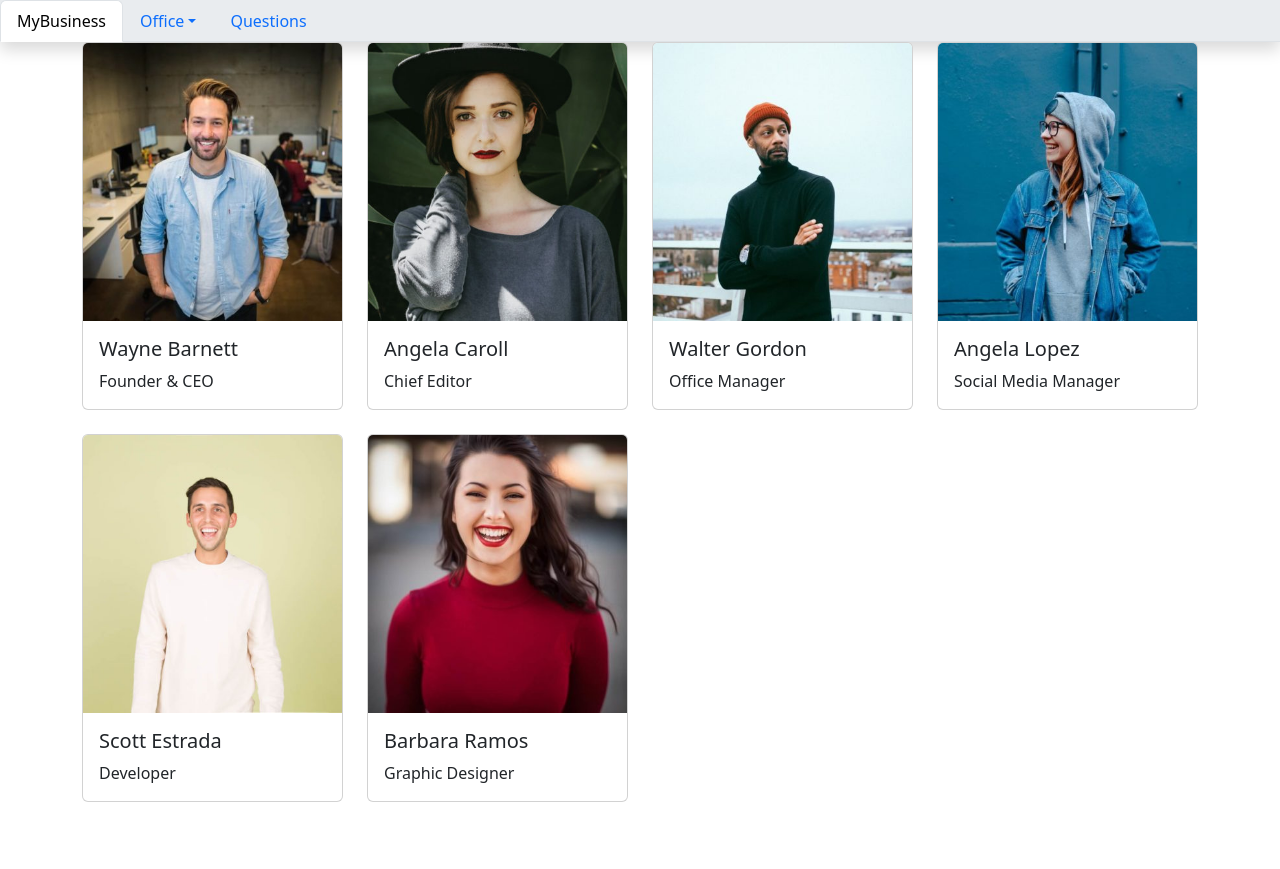
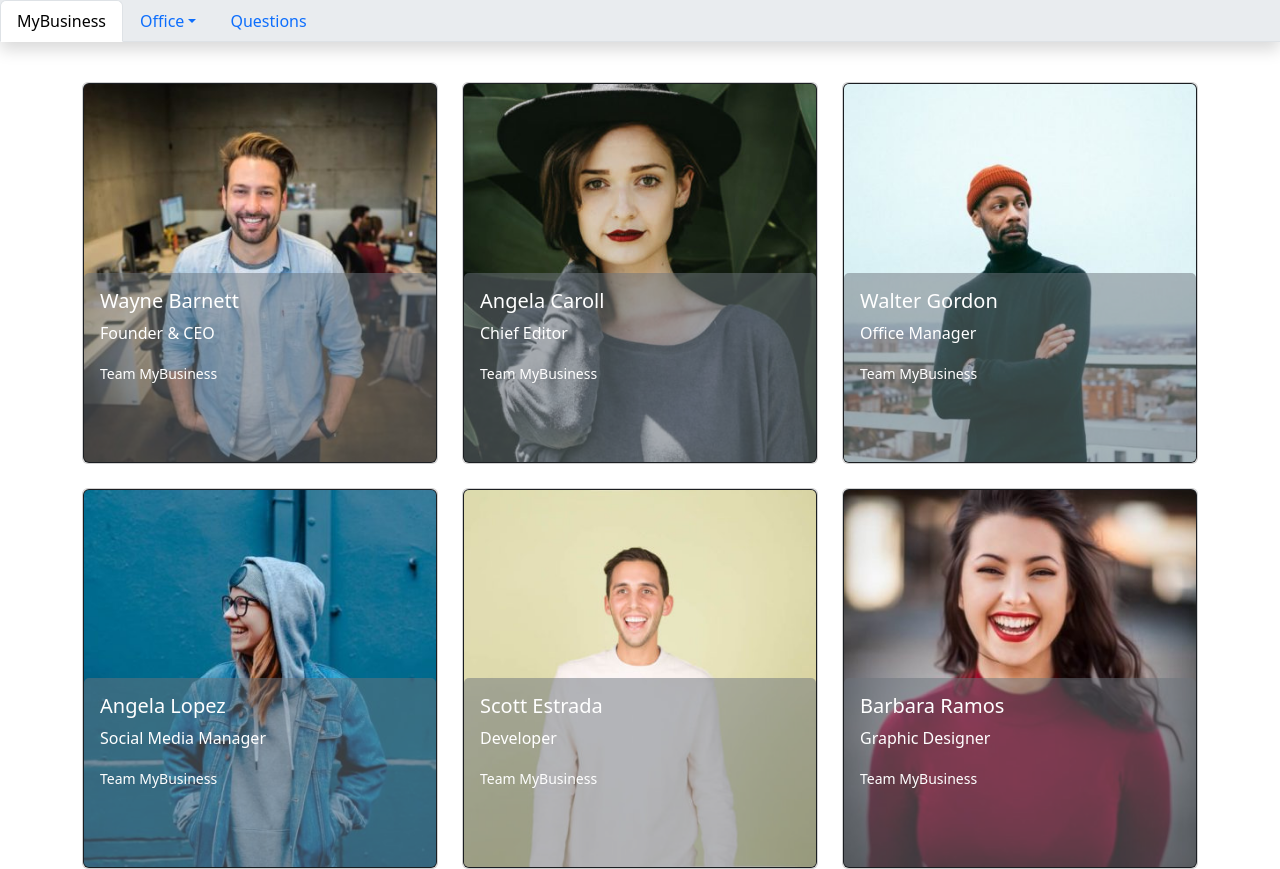
Before and after one commit to MatteoNocera/js-our-team, a plain HTML site: page index.html in a window 1280 px wide. Before the commit the page ends 802 px from the top, so only its background shows below. Drawn offline with nearby package versions, Linux system fonts and the light colour scheme.

Commit message:
complete
milestone 2 + bonus 1 and 2

```diff
--- a/assets/js/main.js
+++ b/assets/js/main.js
@@ -68,32 +68,32 @@ const team = [
     {
         name : 'Wayne Barnett',
         role : 'Founder & CEO',
-        image : 'https://github.com/MatteoNocera/js-our-team/blob/74d2bf72937fc5617a608e2662f2de4d041e1021/assets/img/wayne-barnett-founder-ceo.jpg'
+        image : 'wayne-barnett-founder-ceo.jpg'
     },
     {
         name : 'Angela Caroll',
         role : 'Chief Editor',
-        image : 'https://github.com/MatteoNocera/js-our-team/blob/74d2bf72937fc5617a608e2662f2de4d041e1021/assets/img/angela-caroll-chief-editor.jpg'
+        image : 'angela-caroll-chief-editor.jpg'
     },
     {
         name : 'Walter Gordon',
         role : 'Office Manager',
-        image : 'https://github.com/MatteoNocera/js-our-team/blob/74d2bf72937fc5617a608e2662f2de4d041e1021/assets/img/walter-gordon-office-manager.jpg'
+        image : 'walter-gordon-office-manager.jpg'
     },
     {
         name : 'Angela Lopez',
         role : 'Social Media Manager',
-        image : 'https://github.com/MatteoNocera/js-our-team/blob/74d2bf72937fc5617a608e2662f2de4d041e1021/assets/img/angela-lopez-social-media-manager.jpg'
+        image : 'angela-lopez-social-media-manager.jpg'
     },
     {
         name : 'Scott Estrada',
         role : 'Developer',
-        image : 'https://github.com/MatteoNocera/js-our-team/blob/74d2bf72937fc5617a608e2662f2de4d041e1021/assets/img/scott-estrada-developer.jpg'
+        image : 'scott-estrada-developer.jpg'
     },
     {
         name : 'Barbara Ramos',
         role : 'Graphic Designer',
-        image : 'https://github.com/MatteoNocera/js-our-team/blob/74d2bf72937fc5617a608e2662f2de4d041e1021/assets/img/barbara-ramos-graphic-designer.jpg'
+        image : 'barbara-ramos-graphic-designer.jpg'
     }
 
 ]
@@ -113,24 +113,22 @@ for (let i = 0; i < team.length; i++) {
 
     const rowElement = document.querySelector('.team .row')
 
+    // Organizzare i singoli membri in card/schede
+    // Trasformare la stringa foto in una immagine effettiva
     const markupCards = `
         <div class="col">
             <div class="card h-100">
-                <img src="${figure['image']}" class="card-img-top" alt="profile foto">
-                <div class="card-body">
+
+            <div class="card text-bg-dark">
+                <img src="./assets/img/${figure['image']}" class="card-img" alt="profile foto">
+                <div class="card-img-overlay position-absolute top-50 start-0 bg-secondary bg-opacity-50">
                     <h5 class="card-title">${figure.name}</h5>
                     <p class="card-text">${figure.role}</p>
+                    <p class="card-text"><small>Team MyBusiness</small></p>
                 </div>
-            </div>
-        </div>
-    `
+            </div>`
 
     // console.log(markupCards);
 
     rowElement.insertAdjacentHTML('beforeend', markupCards);
 }
-
-
-// Trasformare la stringa foto in una immagine effettiva
-
-// Organizzare i singoli membri in card/schede
--- a/index.html
+++ b/index.html
@@ -37,7 +37,7 @@
 
     <section class="team">
         <div class="container">
-            <div class="row row-cols-1 row-cols-sm-2 row-cols-md-4 g-4">
+            <div class="row row-cols-1 row-cols-sm-2 row-cols-md-3 g-4 mt-3">
 
             </div>
 
@@ -50,6 +50,7 @@
         </div>
     </section>
 
+
     <script src="https://cdn.jsdelivr.net/npm/@popperjs/core@2.11.8/dist/umd/popper.min.js" integrity="sha384-I7E8VVD/ismYTF4hNIPjVp/Zjvgyol6VFvRkX/vR+Vc4jQkC+hVqc2pM8ODewa9r" crossorigin="anonymous"></script>
     <script src="https://cdn.jsdelivr.net/npm/bootstrap@5.3.1/dist/js/bootstrap.min.js" integrity="sha384-Rx+T1VzGupg4BHQYs2gCW9It+akI2MM/mndMCy36UVfodzcJcF0GGLxZIzObiEfa" crossorigin="anonymous"></script>
 
```
